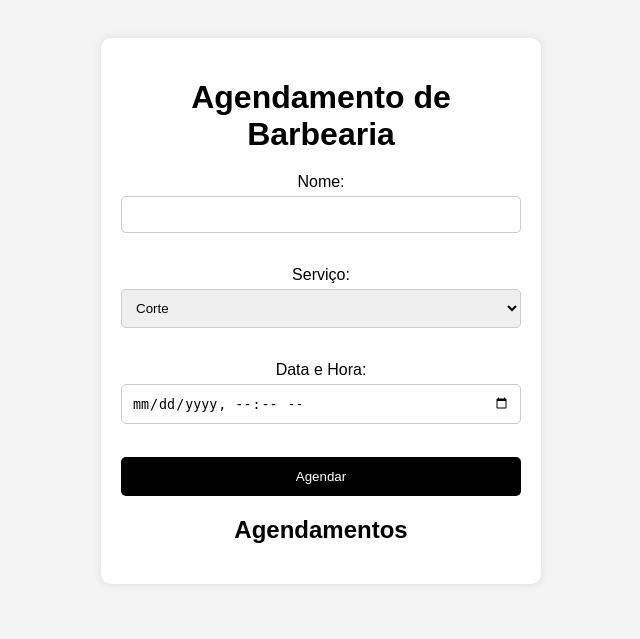
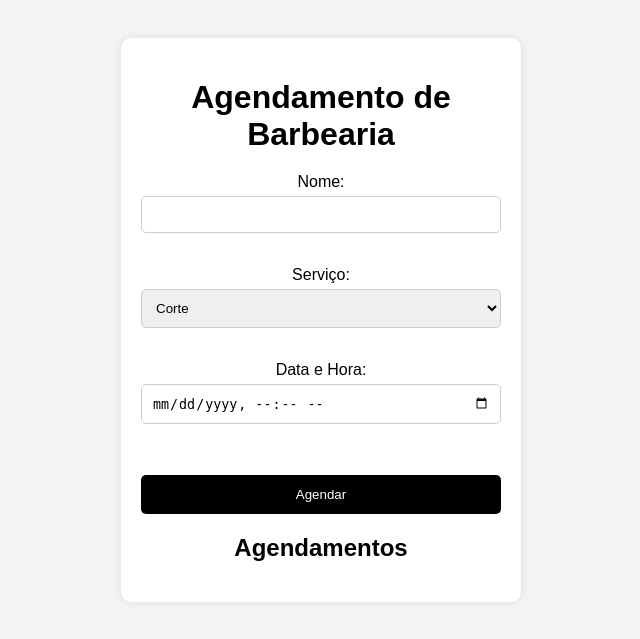
Before and after one commit to prgalhardo/barbershop-management-system, a Flask app: page / in a window 1280 px wide. Shown: the top 639 px of the page, without its empty margins (319-959 px from the left). Run offline with Flask 3, Linux system fonts and the light colour scheme.

Commit message:
Correção style.css

```diff
--- a/static/style.css
+++ b/static/style.css
@@ -1,3 +1,7 @@
+* {
+    box-sizing: border-box;
+}
+
 body {
     font-family: Arial, sans-serif;
     background-color: #f4f4f4;
@@ -21,11 +25,17 @@ h1 {
 
 input, select {
     width: 100%;
-    box-sizing: border-box;
     padding: 10px;
     margin: 5px 0 15px;
     border-radius: 5px;
     border: 1px solid #ccc;
+}
+
+/* 🔥 CORREÇÃO PRINCIPAL */
+input[type="datetime-local"] {
+    width: 100%;
+    max-width: 100%;
+    display: block;
 }
 
 button {
```
